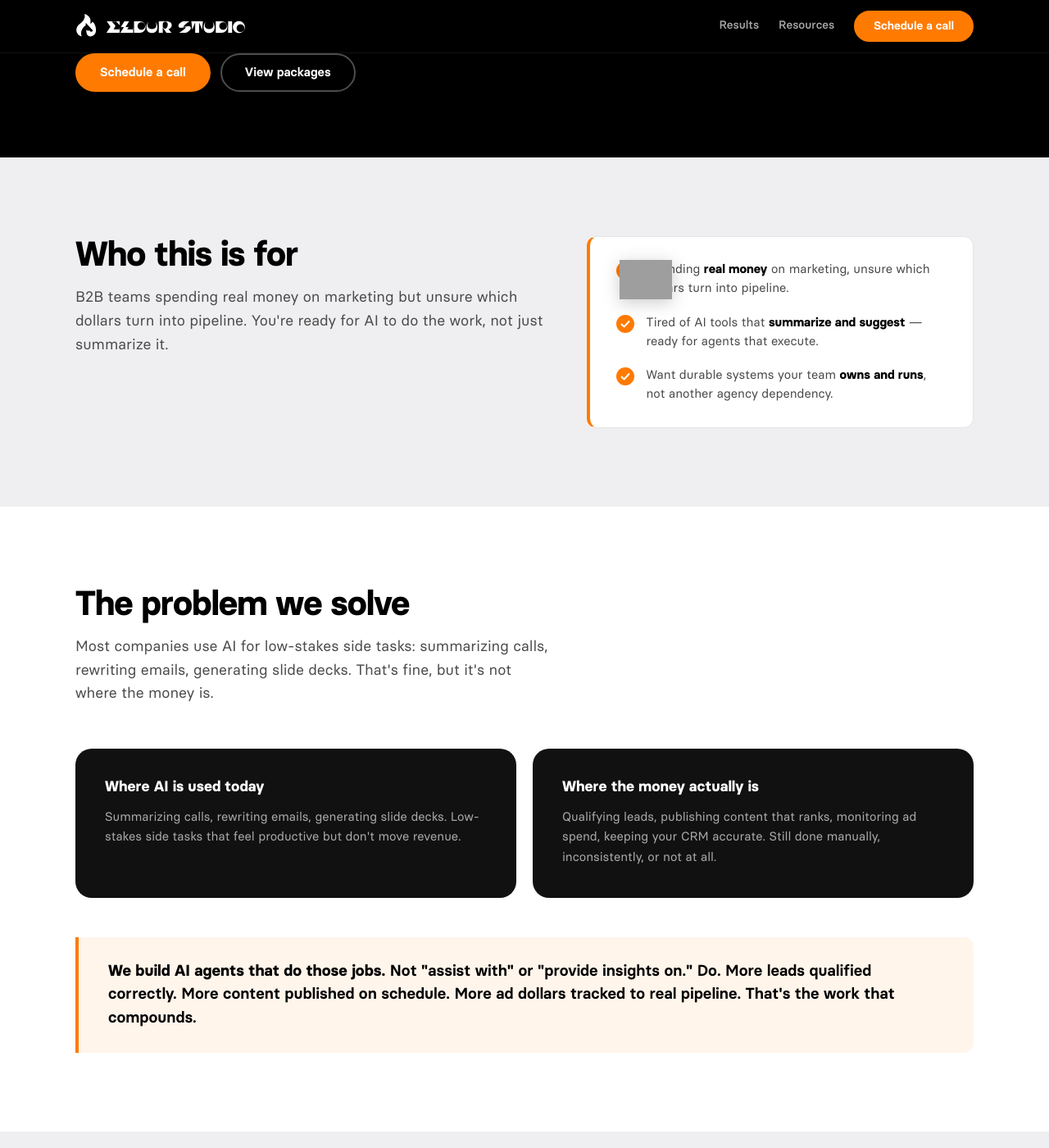
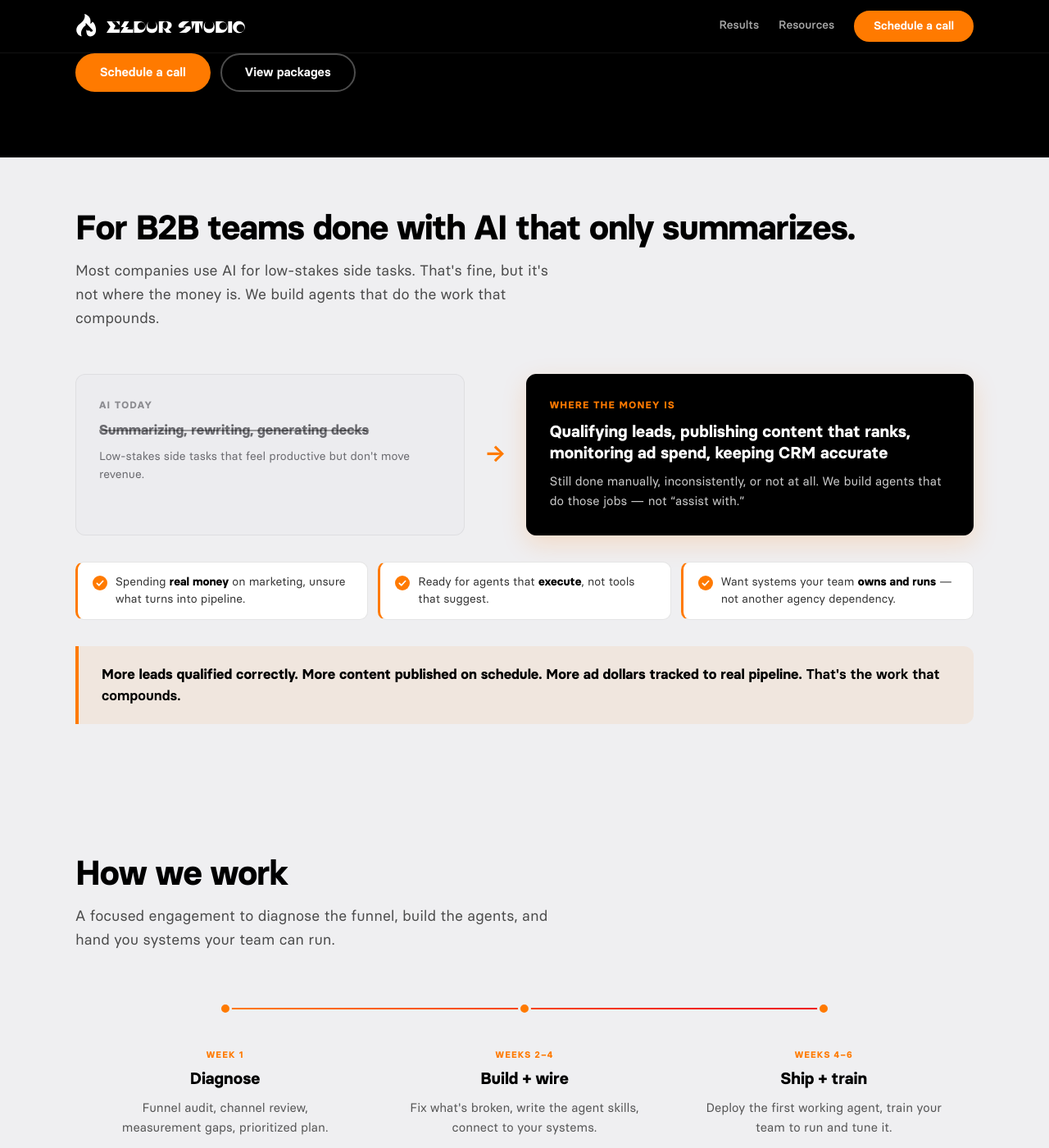
Before and after one commit to UberVero/ES2website, a Jekyll site: the page built from index.html, in a window 1280 px wide and 1400 px high, scrolled down 513 px. Shown: the whole window at 82% size. Built offline with Jekyll 4.4.1, drawn with Linux system fonts in a browser that asks for light colours; comment, search, counter and statistics services are not loaded; grey boxes are pictures that could not be loaded.

Commit message:
feat: homepage — merge "who this is for" + "problem we solve" into one compact section
Collapses two sections (~1160px) into one (~793px) using an asymmetric
contrast row — muted strikethrough column vs bright black/orange column
connected by an arrow — so the compare/contrast reads as "not this → that"
instead of two equal cards. Chip row replaces the audience cards.

Also makes the callout crab optional in scripts/home-crabs.js since the
old callout section is gone.

Co-Authored-By: Claude Opus 4.7 <noreply@anthropic.com>

```diff
--- a/index.html
+++ b/index.html
@@ -252,60 +252,51 @@ layout: null
     </div>
   </section>
 
-  <!-- WHO THIS IS FOR -->
-  <section class="section section--light" id="for">
+  <!-- WHO + PROBLEM (merged) -->
+  <section class="section section--compact section--light" id="for">
     <div class="container">
-      <div class="who-grid">
-        <div class="who-grid__lead">
-          <h2 class="section__title">Who this is for</h2>
-          <p class="section__lead">B2B teams spending real money on marketing but unsure which dollars turn into pipeline. You're ready for AI to do the work, not just summarize it.</p>
+      <h2 class="section__title">For B2B teams done with AI that only summarizes.</h2>
+      <p class="section__lead">Most companies use AI for low-stakes side tasks. That's fine, but it's not where the money is. We build agents that do the work that compounds.</p>
+
+      <div class="contrast-row">
+        <div class="contrast-col contrast-col--muted">
+          <span class="contrast-label">AI today</span>
+          <h3>Summarizing, rewriting, generating decks</h3>
+          <p>Low-stakes side tasks that feel productive but don't move revenue.</p>
         </div>
-        <div class="who-callout" role="list">
-          <div class="crab crab--callout" data-crab="callout" aria-hidden="true">
-            <span class="crab__sprite"></span>
+        <div class="contrast-arrow" aria-hidden="true">&rarr;</div>
+        <div class="contrast-col contrast-col--hero">
+          <span class="contrast-label">Where the money is</span>
+          <h3>Qualifying leads, publishing content that ranks, monitoring ad spend, keeping CRM accurate</h3>
+          <p>Still done manually, inconsistently, or not at all. We build agents that do those jobs &mdash; not &ldquo;assist with.&rdquo;</p>
         </div>
-          <div class="who-callout__item" role="listitem">
-            <svg class="who-callout__check" width="22" height="22" viewBox="0 0 22 22" fill="none" xmlns="http://www.w3.org/2000/svg" aria-hidden="true">
+      </div>
+
+      <div class="chip-row" role="list">
+        <div class="chip" role="listitem">
+          <svg width="18" height="18" viewBox="0 0 22 22" fill="none" xmlns="http://www.w3.org/2000/svg" aria-hidden="true">
             <circle cx="11" cy="11" r="11" fill="#ff7a00"/>
             <path d="M6.5 11.5l3 3 6-6.5" stroke="#ffffff" stroke-width="2" stroke-linecap="round" stroke-linejoin="round"/>
           </svg>
-            <p>Spending <strong>real money</strong> on marketing, unsure which dollars turn into pipeline.</p>
+          <span>Spending <strong>real money</strong> on marketing, unsure what turns into pipeline.</span>
         </div>
-          <div class="who-callout__item" role="listitem">
-            <svg class="who-callout__check" width="22" height="22" viewBox="0 0 22 22" fill="none" xmlns="http://www.w3.org/2000/svg" aria-hidden="true">
+        <div class="chip" role="listitem">
+          <svg width="18" height="18" viewBox="0 0 22 22" fill="none" xmlns="http://www.w3.org/2000/svg" aria-hidden="true">
             <circle cx="11" cy="11" r="11" fill="#ff7a00"/>
             <path d="M6.5 11.5l3 3 6-6.5" stroke="#ffffff" stroke-width="2" stroke-linecap="round" stroke-linejoin="round"/>
           </svg>
-            <p>Tired of AI tools that <strong>summarize and suggest</strong> — ready for agents that execute.</p>
+          <span>Ready for agents that <strong>execute</strong>, not tools that suggest.</span>
         </div>
-          <div class="who-callout__item" role="listitem">
-            <svg class="who-callout__check" width="22" height="22" viewBox="0 0 22 22" fill="none" xmlns="http://www.w3.org/2000/svg" aria-hidden="true">
+        <div class="chip" role="listitem">
+          <svg width="18" height="18" viewBox="0 0 22 22" fill="none" xmlns="http://www.w3.org/2000/svg" aria-hidden="true">
             <circle cx="11" cy="11" r="11" fill="#ff7a00"/>
             <path d="M6.5 11.5l3 3 6-6.5" stroke="#ffffff" stroke-width="2" stroke-linecap="round" stroke-linejoin="round"/>
           </svg>
-            <p>Want durable systems your team <strong>owns and runs</strong>, not another agency dependency.</p>
+          <span>Want systems your team <strong>owns and runs</strong> &mdash; not another agency dependency.</span>
         </div>
       </div>
-      </div>
-    </div>
-  </section>
 
-  <!-- THE PROBLEM -->
-  <section class="section" id="problem">
-    <div class="container">
-      <h2 class="section__title">The problem we solve</h2>
-      <p class="section__lead">Most companies use AI for low-stakes side tasks: summarizing calls, rewriting emails, generating slide decks. That's fine, but it's not where the money is.</p>
-      <div class="cards cards--2">
-        <div class="card card--dark">
-          <h3>Where AI is used today</h3>
-          <p>Summarizing calls, rewriting emails, generating slide decks. Low-stakes side tasks that feel productive but don't move revenue.</p>
-        </div>
-        <div class="card card--dark">
-          <h3>Where the money actually is</h3>
-          <p>Qualifying leads, publishing content that ranks, monitoring ad spend, keeping your CRM accurate. Still done manually, inconsistently, or not at all.</p>
-        </div>
-      </div>
-      <p class="highlight"><strong>We build AI agents that do those jobs.</strong> Not "assist with" or "provide insights on." Do. More leads qualified correctly. More content published on schedule. More ad dollars tracked to real pipeline. That's the work that compounds.</p>
+      <p class="highlight highlight--compact"><strong>More leads qualified correctly. More content published on schedule. More ad dollars tracked to real pipeline.</strong> That's the work that compounds.</p>
     </div>
   </section>
 
--- a/styles.css
+++ b/styles.css
@@ -163,6 +163,7 @@ img, svg {
 .section--light  { background: var(--gray); }
 .section--dark   { background: var(--black); }
 .section--purple { background: var(--black); }
+.section--compact { padding: 64px 0; }
 
 /* ============================================
    TYPOGRAPHY
@@ -953,59 +954,135 @@ img, svg {
 }
 
 /* ============================================
-   WHO THIS IS FOR — 2-column layout
-   ============================================ */
-.who-grid {
+   WHO + PROBLEM — contrast row + chip row
+   ============================================ */
+.contrast-row {
   display: grid;
-  grid-template-columns: 1.1fr 0.9fr;
-  gap: 48px;
-  align-items: start;
-}
-
-.who-callout {
+  grid-template-columns: 1fr auto 1.15fr;
+  gap: 20px;
+  align-items: stretch;
+  margin-bottom: 32px;
+}
+
+.contrast-col {
+  padding: 28px;
+  border-radius: var(--radius);
+  display: flex;
+  flex-direction: column;
+  gap: 10px;
+}
+
+.contrast-col--muted {
+  background: #ececef;
+  border: 1px solid rgba(0, 0, 0, 0.06);
+}
+
+.contrast-col--muted .contrast-label {
+  font-size: 12px;
+  font-weight: 700;
+  text-transform: uppercase;
+  letter-spacing: 0.1em;
+  color: #8a8a8f;
+}
+
+.contrast-col--muted h3 {
+  font-size: 17px;
+  font-weight: 700;
+  color: #6a6a6f;
+  text-decoration: line-through;
+  text-decoration-color: rgba(0, 0, 0, 0.35);
+  text-decoration-thickness: 2px;
+  line-height: 1.35;
+}
+
+.contrast-col--muted p {
+  font-size: 14px;
+  line-height: 1.55;
+  color: #6a6a6f;
+}
+
+.contrast-col--hero {
+  background: var(--black);
+  border: 1px solid var(--black);
+  color: var(--white);
+  box-shadow: 0 10px 30px rgba(255, 122, 0, 0.18);
+}
+
+.contrast-col--hero .contrast-label {
+  font-size: 12px;
+  font-weight: 700;
+  text-transform: uppercase;
+  letter-spacing: 0.1em;
+  color: var(--orange);
+}
+
+.contrast-col--hero h3 {
+  font-size: 20px;
+  font-weight: 700;
+  color: var(--white);
+  line-height: 1.3;
+}
+
+.contrast-col--hero p {
+  font-size: 15px;
+  line-height: 1.6;
+  color: rgba(255, 255, 255, 0.8);
+}
+
+.contrast-arrow {
+  align-self: center;
+  font-size: 28px;
+  color: var(--orange);
+  font-weight: 700;
+  padding: 0 4px;
+}
+
+.chip-row {
+  display: grid;
+  grid-template-columns: repeat(3, 1fr);
+  gap: 12px;
+}
+
+.chip {
   background: var(--white);
   border: 1px solid var(--border);
-  border-left: 4px solid var(--orange);
-  border-radius: var(--radius);
-  padding: 28px 32px;
-  position: relative;
-  overflow: visible;
-}
-
-.crab--callout {
-  z-index: 1;
-}
-
-.who-callout__item {
+  border-left: 3px solid var(--orange);
+  border-radius: 10px;
+  padding: 14px 18px;
+  font-size: 14px;
+  line-height: 1.45;
+  color: #333;
   display: flex;
   align-items: flex-start;
-  gap: 14px;
-  margin-bottom: 18px;
-}
-
-.who-callout__item:last-child {
-  margin-bottom: 0;
-}
-
-.who-callout__check {
+  gap: 10px;
+}
+
+.chip svg {
   flex-shrink: 0;
   margin-top: 2px;
 }
 
-.who-callout__item p {
-  font-size: 15px;
-  line-height: 1.55;
-  color: rgba(0, 0, 0, 0.72);
-}
-
-.who-callout__item strong {
+.chip strong {
   color: var(--black);
 }
 
+.highlight--compact {
+  margin-top: 32px;
+  font-size: 17px;
+  padding: 22px 28px;
+}
+
 @media (max-width: 900px) {
-  .who-grid {
+  .contrast-row {
     grid-template-columns: 1fr;
-    gap: 28px;
+  }
+  .contrast-arrow {
+    transform: rotate(90deg);
+    padding: 4px 0;
+    text-align: center;
+  }
+  .chip-row {
+    grid-template-columns: 1fr;
   }
 }
 
```
Also changed, not shown: scripts/home-crabs.js (added, +145 -0 lines). Lines whose indentation alone changed are shown as unchanged.
